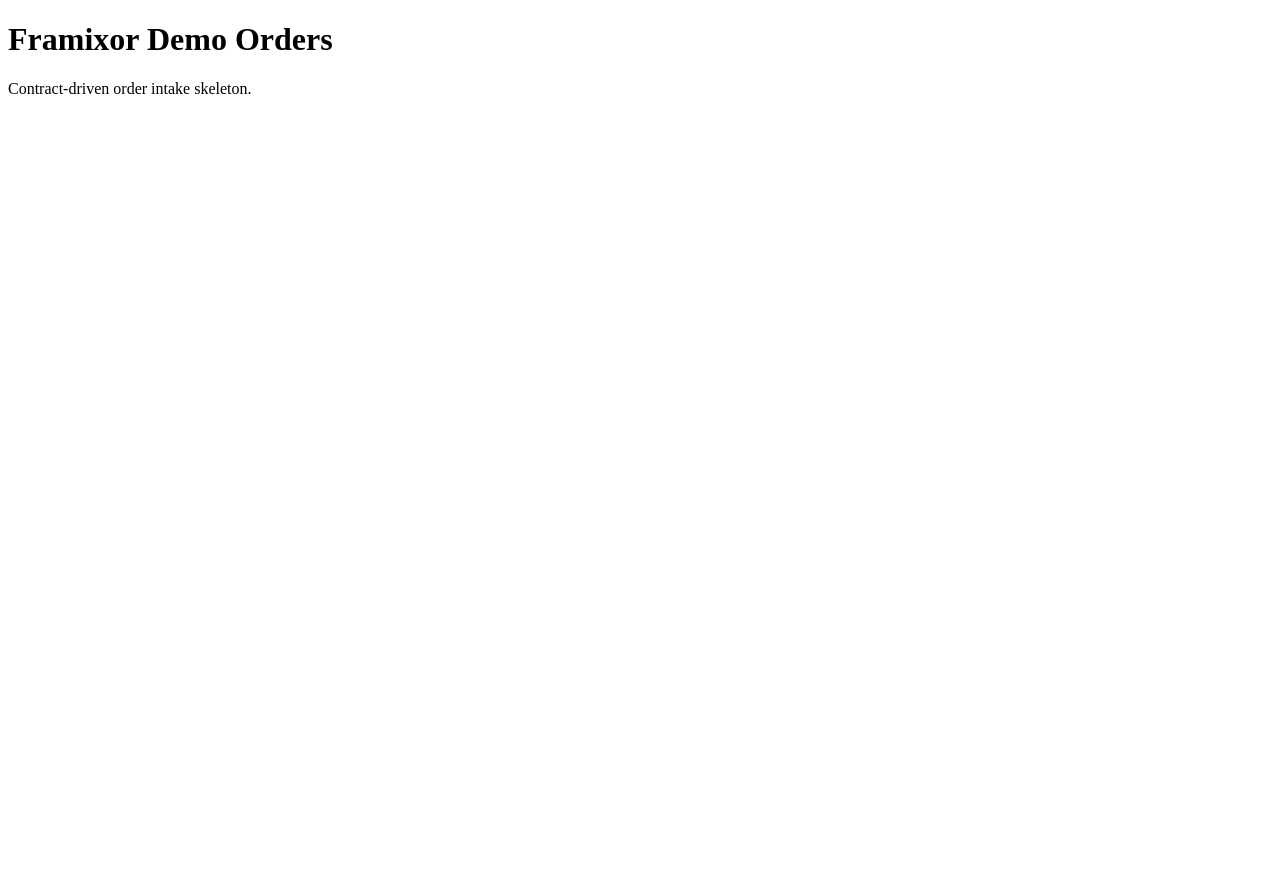
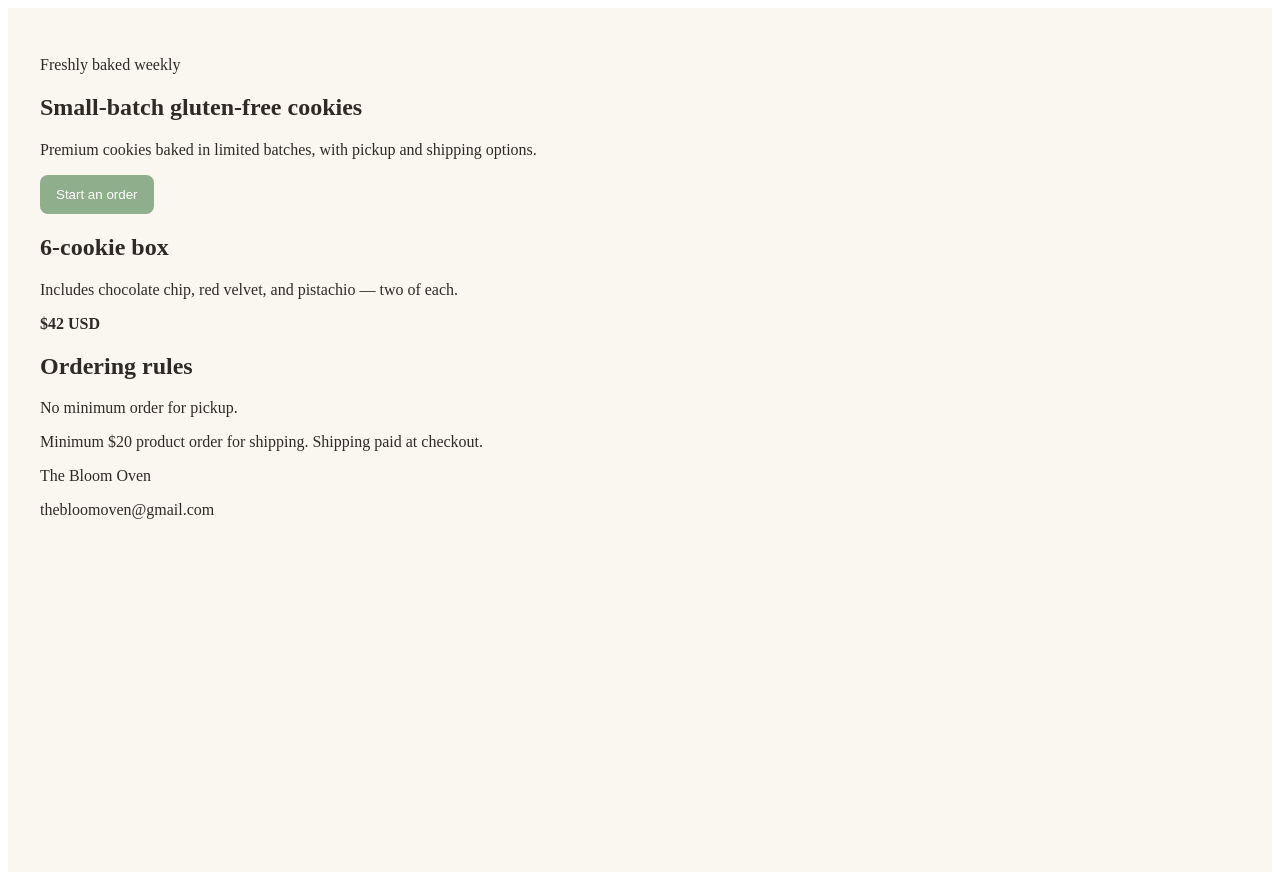
Before and after one commit to framixor/framixor-demo-orders, a React (Vite) app: page / in a window 1280 px wide. Before the commit the page ends 800 px from the top, so only its background shows below. Built offline with nearby package versions, Linux system fonts and the light colour scheme.

Commit message:
feat: implement tenant engine with contract-first architecture (business + theme + registry)

```diff
--- a/src/app/App.tsx
+++ b/src/app/App.tsx
@@ -1,5 +1,7 @@
-import { HomePage } from '../pages/HomePage'
+import { HomePage } from "../pages/HomePage";
 
-export function App() {
-  return <HomePage />
+function App() {
+  return <HomePage />;
 }
+
+export default App;
--- /dev/null
+++ b/src/core/tenant/tenantRegistry.ts
@@ -0,0 +1,24 @@
+// src/core/tenant/tenantRegistry.ts
+
+import { bloomOvenBusiness } from "../../tenants/bloom-oven/business";
+import { bloomOvenTheme } from "../../tenants/bloom-oven/theme";
+import type { TenantContract } from "./tenant.types";
+
+export const tenantRegistry = {
+  "bloom-oven": {
+    id: "bloom-oven",
+    slug: "bloom-oven",
+    business: bloomOvenBusiness,
+    theme: bloomOvenTheme,
+  },
+} satisfies Record<string, TenantContract>;
+
+export type TenantSlug = keyof typeof tenantRegistry;
+
+export function isTenantSlug(slug: string): slug is TenantSlug {
+  return slug in tenantRegistry;
+}
+
+export function getTenant(slug: TenantSlug) {
+  return tenantRegistry[slug];
+}
--- /dev/null
+++ b/src/core/tenant/useTenant.ts
@@ -0,0 +1,21 @@
+// src/core/tenant/useTenant.ts
+
+import { getTenant, isTenantSlug, type TenantSlug } from "./tenantRegistry";
+
+const DEFAULT_TENANT_SLUG: TenantSlug = "bloom-oven";
+
+function resolveTenantFromUrl(): TenantSlug {
+  const params = new URLSearchParams(window.location.search);
+  const slug = params.get("tenant");
+
+  if (slug && isTenantSlug(slug)) {
+    return slug;
+  }
+
+  return DEFAULT_TENANT_SLUG;
+}
+
+export function useTenant() {
+  const slug = resolveTenantFromUrl();
+  return getTenant(slug);
+}
--- a/src/main.tsx
+++ b/src/main.tsx
@@ -1,6 +1,6 @@
 import React from 'react'
 import ReactDOM from 'react-dom/client'
-import { App } from './app/App'
+import App from './app/App'
 
 ReactDOM.createRoot(document.getElementById('root')!).render(
   <React.StrictMode>
--- a/src/pages/HomePage.tsx
+++ b/src/pages/HomePage.tsx
@@ -1,8 +1,56 @@
+// src/pages/HomePage.tsx
+
+import { useTenant } from "../core/tenant/useTenant";
+
 export function HomePage() {
+  const { business, theme } = useTenant();
+
   return (
-    <main>
-      <h1>Framixor Demo Orders</h1>
-      <p>Contract-driven order intake skeleton.</p>
+    <main
+      style={{
+        background: theme.colors.background,
+        color: theme.colors.foreground,
+        minHeight: "100vh",
+        padding: "2rem",
+      }}
+    >
+      <section>
+        <p>{business.hero.eyebrow}</p>
+        <h1>{business.hero.title}</h1>
+        <p>{business.hero.subtitle}</p>
+
+        <button
+          style={{
+            background: theme.colors.primary,
+            color: theme.colors.primaryForeground,
+            border: "none",
+            padding: "0.75rem 1rem",
+            borderRadius: "0.5rem",
+            cursor: "pointer",
+          }}
+        >
+          {business.hero.ctaLabel}
+        </button>
+      </section>
+
+      <section>
+        <h2>{business.featuredProduct.name}</h2>
+        <p>{business.featuredProduct.description}</p>
+        <strong>
+          ${business.featuredProduct.price} {business.featuredProduct.currency}
+        </strong>
+      </section>
+
+      <section>
+        <h2>Ordering rules</h2>
+        <p>{business.orderingRules.pickup}</p>
+        <p>{business.orderingRules.shipping}</p>
+      </section>
+
+      <footer>
+        <p>{business.name}</p>
+        <p>{business.contact.email}</p>
+      </footer>
     </main>
-  )
+  );
 }
--- /dev/null
+++ b/src/tenants/bloom-oven/business.ts
@@ -0,0 +1,27 @@
+// src/tenants/bloom-oven/business.ts
+import type { BusinessContract } from "../../core/tenant/tenant.types";
+
+export const bloomOvenBusiness = {
+  name: "The Bloom Oven",
+  contact: {
+    email: "thebloomoven@gmail.com",
+  },
+  hero: {
+    eyebrow: "Freshly baked weekly",
+    title: "Small-batch gluten-free cookies",
+    subtitle:
+      "Premium cookies baked in limited batches, with pickup and shipping options.",
+    ctaLabel: "Start an order",
+  },
+  featuredProduct: {
+    name: "6-cookie box",
+    price: 42,
+    currency: "USD",
+    description:
+      "Includes chocolate chip, red velvet, and pistachio — two of each.",
+  },
+  orderingRules: {
+    pickup: "No minimum order for pickup.",
+    shipping: "Minimum $20 product order for shipping. Shipping paid at checkout.",
+  },
+} satisfies BusinessContract;
--- /dev/null
+++ b/src/tenants/bloom-oven/theme.ts
@@ -0,0 +1,13 @@
+// src/tenants/bloom-oven/theme.ts
+
+import type { ThemeContract } from "../../core/tenant/tenant.types";
+
+export const bloomOvenTheme = {
+  colors: {
+    background: "#FAF7F0",
+    foreground: "#2F2A24",
+    primary: "#8FAE8B",
+    primaryForeground: "#FFFFFF",
+    muted: "#EFE8DA",
+  },
+} satisfies ThemeContract;
```
Also changed, not shown: src/core/tenant/tenant.types.ts (added, +50 -0 lines).
